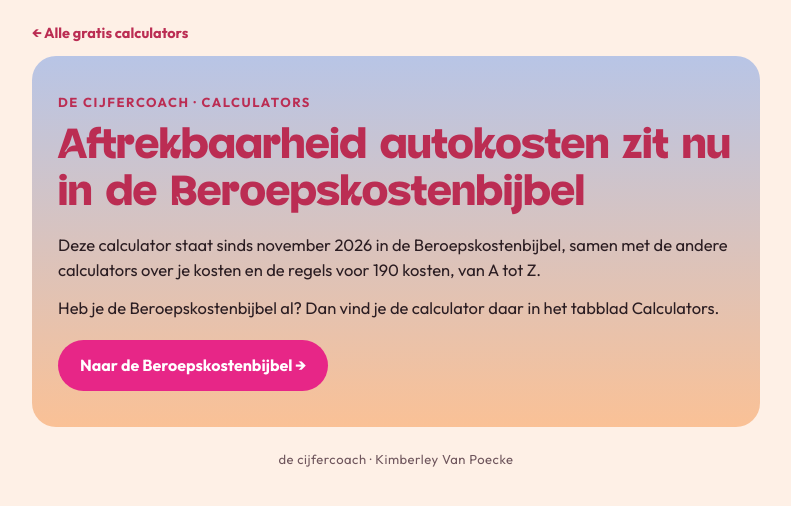
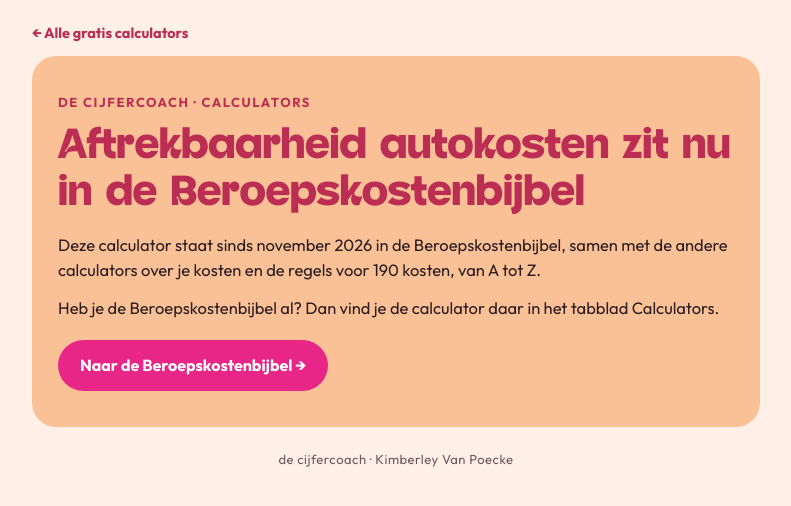
Before and after one commit to decijfercoach/calculators, a plain HTML site: page autokosten/index.html in a window 1280 px wide. Shown: the whole page, without its empty margins (244-1035 px from the left). Drawn offline with Linux system fonts and the light colour scheme.

Commit message:
Verhuisbericht autokosten: kop zonder blauw

```diff
--- a/autokosten/index.html
+++ b/autokosten/index.html
@@ -15,7 +15,7 @@ body{margin:0;background:var(--creme);color:var(--ink);font-family:'Outfit',syst
 .wrap{max-width:760px;margin:0 auto;padding:20px 16px 36px}
 .terug{display:inline-block;color:var(--bordeaux);font-weight:700;font-size:14.5px;text-decoration:none;margin:0 0 12px}
 .terug:hover{text-decoration:underline}
-.hero{background:linear-gradient(180deg,var(--lila-licht) 0%,var(--perzik) 100%);border-radius:24px;padding:36px 26px}
+.hero{background:var(--perzik);border-radius:24px;padding:36px 26px}
 .eyebrow{font-size:13px;letter-spacing:.12em;text-transform:uppercase;color:var(--bordeaux);font-weight:700;margin:0 0 10px}
 h1{font-family:'Glitz','Outfit',system-ui,sans-serif;font-weight:400;font-size:clamp(30px,6.5vw,44px);line-height:1.08;word-spacing:.14em;color:var(--bordeaux);margin:0 0 14px}
 p{margin:0 0 12px;font-size:16.5px}
```
